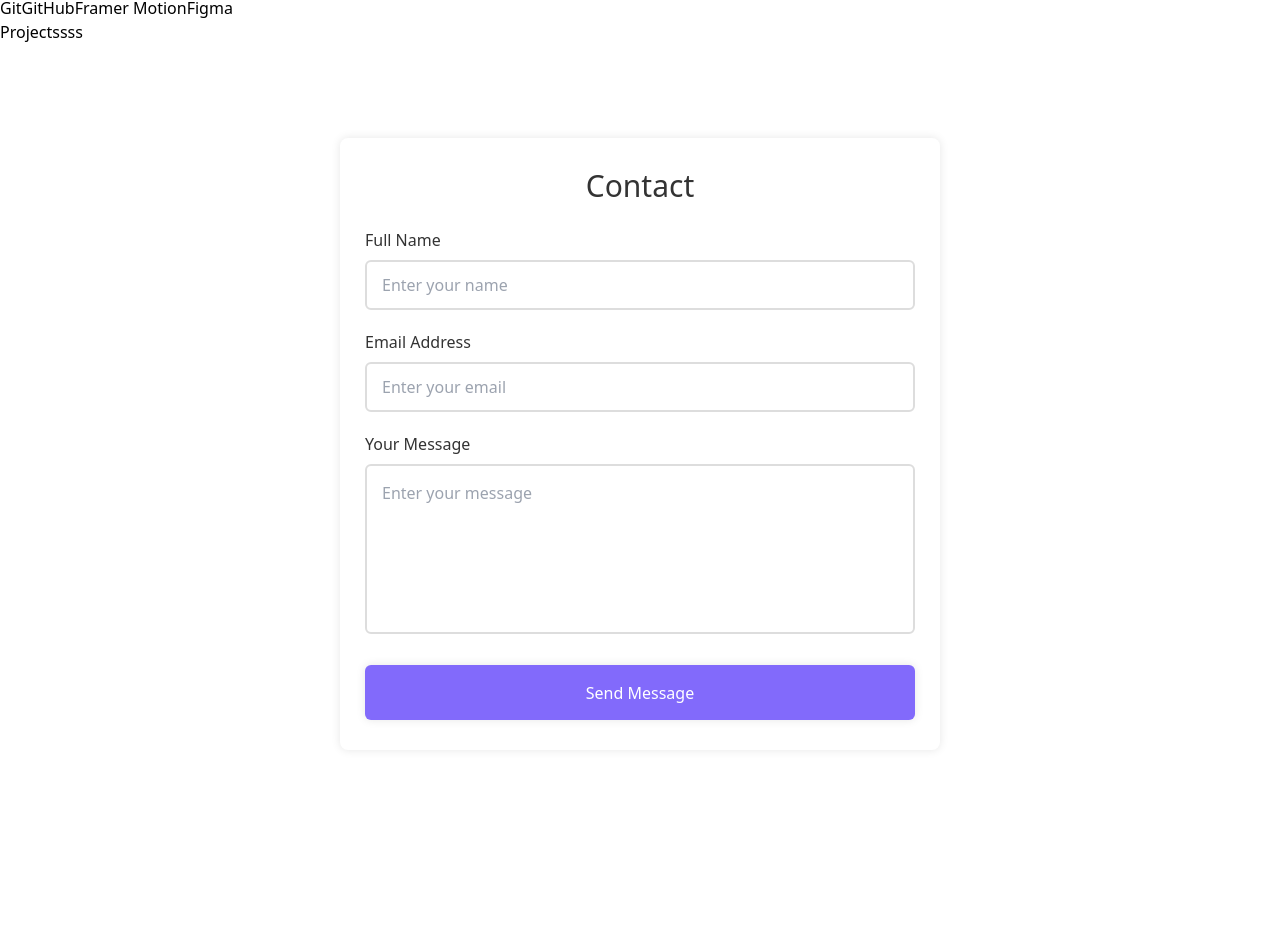
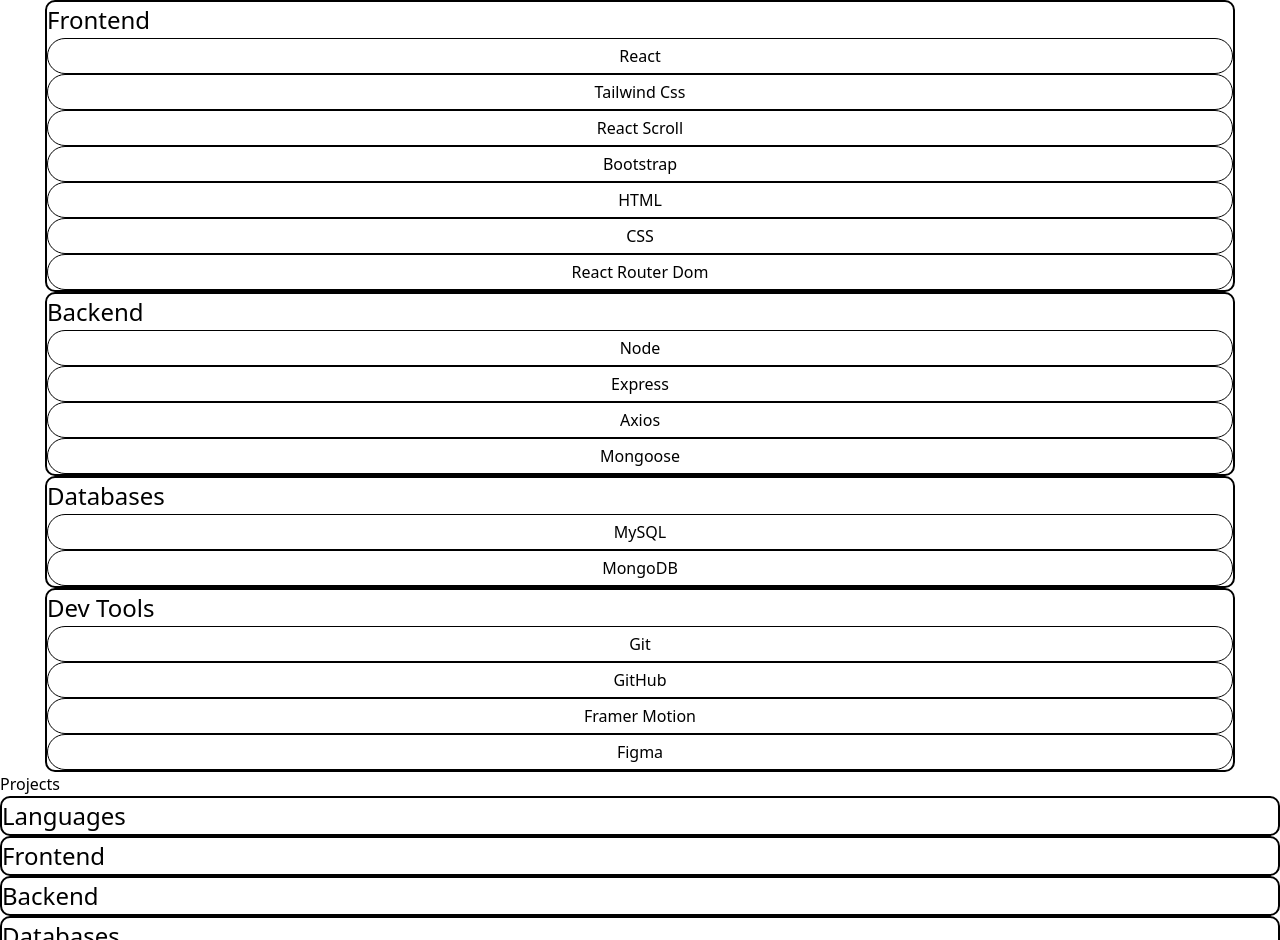
Before and after one commit to jishkhar/portfolio, a React (Vite) app: page / in a window 1280 px wide. Shown: the part 1860-2800 px from the top of the page. Before the commit the page ends 2704 px from the top, so only its background shows below. Built offline with nearby package versions, Linux system fonts and the light colour scheme.

Commit message:
add tech stack v4.0

```diff
--- a/src/components/About/About.jsx
+++ b/src/components/About/About.jsx
@@ -14,7 +14,7 @@ function About() {
     <section id="about">
 
       <div className='flex py-48'>
-        <div className=' h-fit w-5/12 flex items-center pl-44'>
+        <div className=' h-fit w-5/12 flex items-center pl-44 pt-12'>
           <img className='rounded-full h-96' src={jk} alt="" />
         </div>
         <div className='h-fit w-7/12 pr-56 pl-10'>
@@ -51,9 +51,19 @@ function About() {
               icon={faChartSimple}
               className="h-7 px-6 transition-transform duration-300 ease-in-out transform hover:scale-110 hover:text-blue-500"
             />
-            <FontAwesomeIcon icon={faDiscord} className="h-7 px-6 transition-transform duration-300 ease-in-out transform hover:scale-110 hover:text-blue-500" />
-            <FontAwesomeIcon icon={faInstagram} className="h-7 px-6 transition-transform duration-300 ease-in-out transform hover:scale-110 hover:text-blue-500" />
-            <FontAwesomeIcon icon={faEnvelope} className="h-7 px-6 transition-transform duration-300 ease-in-out transform hover:scale-110 hover:text-blue-500" />
+            <FontAwesomeIcon
+              icon={faEnvelope}
+              className="h-7 px-6 transition-transform duration-300 ease-in-out transform hover:scale-110 hover:text-blue-500"
+            />
+            <FontAwesomeIcon
+              icon={faDiscord}
+              className="h-7 px-6 transition-transform duration-300 ease-in-out transform hover:scale-110 hover:text-blue-500"
+            />
+            <FontAwesomeIcon
+              icon={faInstagram}
+              className="h-7 px-6 transition-transform duration-300 ease-in-out transform hover:scale-110 hover:text-blue-500"
+            />
+
           </div>
 
         </div>
--- a/src/components/Contact/Contact.css
+++ b/src/components/Contact/Contact.css
@@ -1,8 +1,3 @@
-*{
-    margin: 0;
-    padding: 0;
-}
-
 .contact{
     display: flex;
     justify-content: center;
@@ -14,16 +9,11 @@ form{
     max-width: 600px;
     width: 100%;
     background: #fff;
-    padding: 25px 25px 30px;
+    padding: 10px 10px 10px;
     border-radius: 8px;
     box-shadow: 0 0 10px rgba(0, 0, 0, 0.1);
     color: #333;
     margin: 25px;
-}
-
-form h2{
-    font-size: 30px;
-    text-align: center;
 }
 
 form .input-box{
@@ -44,14 +34,14 @@ form .input-box{
 }
 
 .input-box .field.mess{
-    height: 170px;
+    height: 120px;
     resize: none;
 }
 
 form button{
     width: 100%;
     height: 55px;
-    background-color: #826afb;
+    background-color: #2fc6de;
     border: none;
     border-radius: 6px;
     box-shadow: 0 0 10px rgba(0, 0, 0, 0.1);
@@ -64,5 +54,5 @@ form button{
 }
 
 form button:hover{
-    background-color: #624ec6;
+    background-color: rgb(34, 178, 255);
 }
--- a/src/components/Contact/Contact.jsx
+++ b/src/components/Contact/Contact.jsx
@@ -1,6 +1,11 @@
 import React from 'react'
 import './Contact.css'
 import Swal from 'sweetalert2'
+import { FontAwesomeIcon } from '@fortawesome/react-fontawesome'
+import { faGithub } from '@fortawesome/free-brands-svg-icons/faGithub';
+import { faLinkedin } from '@fortawesome/free-brands-svg-icons/faLinkedin';
+import { faXTwitter } from '@fortawesome/free-brands-svg-icons/faXTwitter';
+import { faEnvelope } from '@fortawesome/free-regular-svg-icons';
 
 function Contact() {
 
@@ -36,28 +41,47 @@ function Contact() {
 
   return (
     <section id='contact'>
-        <section className="contact">
+      <section className="contact flex flex-col">
+        <h2 className='text-6xl pt-16'>Contact</h2>
         <form onSubmit={onSubmit}>
-            <h2>Contact</h2>
 
           <div className="input-box">
             <label>Full Name</label>
-              <input type="text" className="field" placeholder='Enter your name' name='name' required />
+            <input type="text" className="field" name='name' required />
           </div>
 
           <div className="input-box">
             <label>Email Address</label>
-              <input type="email" className="field" placeholder='Enter your email' name='email' required />
+            <input type="email" className="field" name='email' required />
           </div>
 
           <div className="input-box">
             <label>Your Message</label>
-              <textarea name="message" className='field mess' placeholder='Enter your message' required></textarea>
+            <textarea name="message" className='field mess' required></textarea>
           </div>
 
           <button type="submit">Send Message</button>
 
         </form>
+
+        <div>
+          <FontAwesomeIcon
+            icon={faGithub}
+            className="h-7 pl-1 pr-6 transition-transform duration-300 ease-in-out transform hover:scale-110 hover:text-blue-500"
+          />
+          <FontAwesomeIcon
+            icon={faLinkedin}
+            className="h-7 px-6 transition-transform duration-300 ease-in-out transform hover:scale-110 hover:text-blue-500"
+          />
+          <FontAwesomeIcon
+            icon={faXTwitter}
+            className="h-7 px-6 transition-transform duration-300 ease-in-out transform hover:scale-110 hover:text-blue-500"
+          />
+          <FontAwesomeIcon
+            icon={faEnvelope}
+            className="h-7 px-6 transition-transform duration-300 ease-in-out transform hover:scale-110 hover:text-blue-500" />
+        </div>
+
       </section>
     </section>
   )
--- a/src/components/Projects/Projects.jsx
+++ b/src/components/Projects/Projects.jsx
@@ -3,9 +3,43 @@ import React from 'react'
 function Projects() {
   return (
     <section id='projects'>
-      <div className='bg-gray-700 h-screen text-4xl'>
-      Projectssss
+
+        <div className=' h-screen flex p-24 justify-center'>
+        <div className='text-center'>
+          <h1 className='text-6xl mb-5'>Projects</h1>
+
+          <div className="grid grid-cols-1 sm:grid-cols-2 gap-4 mt-14">
+            <div className="card  p-4 text-center">
+              <h1 className='hh'>Languages</h1>
+              <div className='sp grid grid-cols-1 sm:grid-cols-4 gap-1   p-3'>
+
+              </div>
+            </div>
+            <div className="card  p-4 text-center">
+              <h1 className='hh'>Frontend</h1>
+              <div className='sp grid grid-cols-1 sm:grid-cols-4 gap-3   justify-center p-3'>
+
+              </div>
+            </div>
+            <div className="card  p-4 text-center">
+              <h1 className='hh'>Backend</h1>
+              <div className='sp grid grid-cols-1   sm:grid-cols-4 gap-1 p-3'>
+
+              </div>
+            </div>
+            <div className="card  p-4 text-center">
+              <h1 className='hh'>Databases</h1>
+              <div className='sp grid grid-cols-1 sm:grid-cols-4 gap-1   p-3'>
+
+              </div>
+            </div>
+
+          </div>
+
+          <button className='text-2xl mt-20 bg-gray-200 rounded-3xl py-2 px-4'>More Projects</button>
+        </div>
       </div>
+
     </section>
   )
 }
--- /dev/null
+++ b/src/components/Skills/Skills.css
@@ -0,0 +1,20 @@
+.skills{
+    padding: 0 45px;
+}
+.sp span{
+    display: flex;
+    justify-content: center;
+    align-items: center;
+    border-radius: 20px;
+    padding: 5px 2px;
+    border: 1px solid black;
+    /* background-color: rgb(20, 255, 255); */
+}
+
+.hh{
+    font-size: 24px;
+}
+.card{
+    border: 2px solid black;
+    border-radius: 10px;
+}
--- a/src/components/Skills/Skills.jsx
+++ b/src/components/Skills/Skills.jsx
@@ -1,17 +1,18 @@
 import React from 'react'
+import './Skills.css'
 
 function Skills() {
   return (
-    <section id="skills">
-      <div className=' h-screen flex p-32 justify-center'>
+    <section id="skills" className='skills'>
+      <div className=' h-screen flex p-24 justify-center'>
         <div className='text-center'>
           <h1 className='text-6xl mb-5'>Tech Stacks</h1>
           <p className='text-2xl'>Here are some of the skills that I have been working on in the past year.</p>
 
-          <div className="grid grid-cols-1 sm:grid-cols-2 gap-4 mt-20">
-            <div className="card bg-gray-200 p-4 text-center rounded">
-              <h1>Languages</h1>
-              <div>
+          <div className="grid grid-cols-1 sm:grid-cols-2 gap-4 mt-14">
+            <div className="card  p-4 text-center">
+              <h1 className='hh'>Languages</h1>
+              <div className='sp grid grid-cols-1 sm:grid-cols-4 gap-1   p-3'>
                 <span>c++</span>
                 <span>C</span>
                 <span>Javascript</span>
@@ -19,37 +20,37 @@ function Skills() {
                 <span>Python</span>
               </div>
             </div>
-            <div className="card bg-gray-200 p-4 text-center rounded">
-              <h1>Frontend</h1>
-              <div>
+            <div className="card  p-4 text-center">
+              <h1 className='hh'>Frontend</h1>
+              <div className='sp grid grid-cols-1 sm:grid-cols-4 gap-3   justify-center p-3'>
                 <span>React</span>
-                <span>React Router Dom</span>
                 <span>Tailwind Css</span>
                 <span>React Scroll</span>
                 <span>Bootstrap</span>
                 <span>HTML</span>
                 <span>CSS</span>
+                <span className='w-44'>React Router Dom</span>
               </div>
             </div>
-            <div className="card bg-gray-200 p-4 text-center rounded">
-              <h1>Backend</h1>
-              <div>
+            <div className="card  p-4 text-center">
+              <h1 className='hh'>Backend</h1>
+              <div className='sp grid grid-cols-1   sm:grid-cols-4 gap-1 p-3'>
                 <span>Node</span>
                 <span>Express</span>
                 <span>Axios</span>
                 <span>Mongoose</span>
               </div>
             </div>
-            <div className="card bg-gray-200 p-4 text-center rounded">
-              <h1>Databases</h1>
-              <div>
+            <div className="card  p-4 text-center">
+              <h1 className='hh'>Databases</h1>
+              <div className='sp grid grid-cols-1 sm:grid-cols-4 gap-1   p-3'>
                 <span>MySQL</span>
                 <span>MongoDB</span>
               </div>
             </div>
-            <div className="card bg-gray-200 p-4 text-center rounded">
-              <h1>Dev Tools</h1>
-              <div>
+            <div className="card  p-4 text-center">
+              <h1 className='hh'>Dev Tools</h1>
+              <div className='sp grid grid-cols-1 sm:grid-cols-4 gap-1   p-3'>
                 <span>Git</span>
                 <span>GitHub</span>
                 <span>Framer Motion</span>
```
Lines whose indentation alone changed are shown as unchanged.
